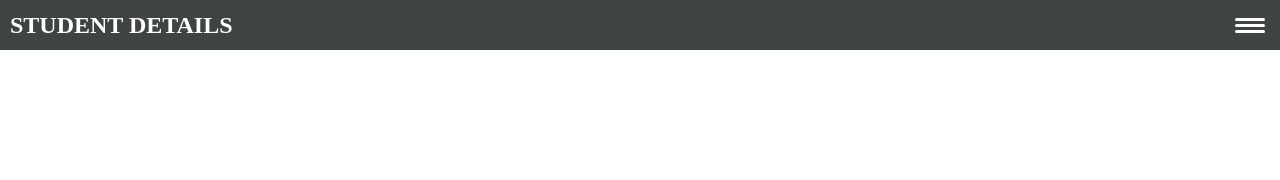
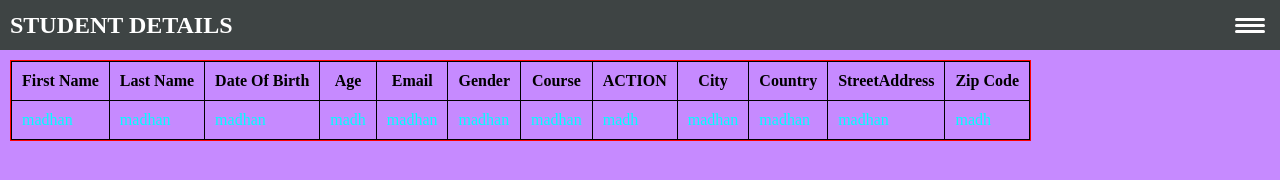
Before and after one commit to MADHANNVP/EMC, a plain HTML site: page StudentForm/studentform.html in a window 1280 px wide. Drawn offline with Linux system fonts and the light colour scheme.

Commit message:
update new file:

```diff
--- a/StudentForm/studentform.html
+++ b/StudentForm/studentform.html
@@ -16,92 +16,104 @@
     <link rel="stylesheet" href="studentform.css">
 
     <style>
-
-
-            .section--one--address p{
+        .section--one--address p {
             display: flex;
             flex-shrink: 0;
-                padding:10px;
+            padding: 10px;
         }
-            .street--address{
-                padding:5px;
+
+        .street--address {
+            padding: 5px;
             margin-left: 10px;
-                width:90%;
-                border:1px solid black;
+            width: 90%;
+            border: 1px solid black;
             outline: none;
         }
 
-            .section--one--Gender{
+        .section--one--Gender {
             padding: 4px;
             margin: 10px;
         }
-            .section--one--Gender p{
+
+        .section--one--Gender p {
             display: flex;
             flex-shrink: 0;
-                padding:10px;
+            padding: 10px;
         }
-            .gender{
-                padding:8px;
-                display:flex;
-                gap:5px;
+
+        .gender {
+            padding: 8px;
+            display: flex;
+            gap: 5px;
         }
-            .city-state{
-                display:flex;
+
+        .city-state {
+            display: flex;
             flex-direction: column;
-                width:92%;
+            width: 92%;
             margin-left: 10px;
-                gap:8px;
+            gap: 8px;
         }
-            .city-state input{
+
+        .city-state input {
             display: flex;
             flex-grow: 1;
-                padding:5px;
-                border:1px solid black;
-                outline:none;
+            padding: 5px;
+            border: 1px solid black;
+            outline: none;
 
         }
-            .section--one--course{
+
+        .section--one--course {
             display: flex;
             align-items: center;
         }
-            .sec{
-                padding:4px;
-                width:300px;
+
+        .sec {
+            padding: 4px;
+            width: 300px;
             outline: none;
-                border:1px solid black;
+            border: 1px solid black;
         }
-            .save{
-                padding:5px;
-                margin:10px;
-                width:100px;
+
+        .save {
+            padding: 5px;
+            margin: 10px;
+            width: 100px;
             background-color: aqua;
             /* border:none; */
             outline: none;
-                cursor:pointer;
+            cursor: pointer;
             animation-name: zome;
             animation-duration: 3s;
-                animation-timing-function:ease-in-out;
+            animation-timing-function: ease-in-out;
             animation-iteration-count: infinite;
         }
-            .save--div{
+
+        .save--div {
             display: flex;
             justify-content: center;
 
         }
-           @keyframes zome{
-            0%{
-                transform:scale(0.8);
+
+        @keyframes zome {
+            0% {
+                transform: scale(0.8);
             }
-            50%{
+
+            50% {
                 transform: scale(1);
             }
-            100%{
+
+            100% {
                 transform: scale(0.8);
             }
         }
-           .hidden{
-            display:none;
+
+        .hidden {
+            display: none;
         }
+
         .navbar--2 {
             background-color: #3e4444;
             color: white;
@@ -137,7 +149,8 @@
             border-radius: 25px;
             background-color: white;
         }
-.navbar--2--scroll{
+
+        .navbar--2--scroll {
             position: absolute;
             right: 0;
             top: 50px;
@@ -146,27 +159,60 @@
             padding: 10px;
             display: none;
         }
-.view{
-    display:block;
+
+        .view {
+            display: block;
         }
-.navbar--2--scroll a{
+
+        .navbar--2--scroll a {
             color: white;
             text-decoration: none;
         }
-            @media (min-width:767px){
-                .container{
-                    width:60%;
+
+        .student--details {
+            width: 100vw;
+            height: 100vh;
+            background-color: #c68aff;
+            /* color:white; */
         }
-                .main{
+
+        table {
+            border: 1px solid red;
+            border-collapse: collapse;
+        }
+
+        table tr th {
+            padding: 10px;
+            border: 1px solid black;
+        }
+
+        table tr td {
+            padding: 10px;
+            border: 1px solid black;
+            color: aqua;
+        }
+
+        @media (min-width:767px) {
+            .container {
+                width: 60%;
+            }
+
+            .main {
                 display: flex;
                 justify-content: center;
             }
-                .city-state{
-                display:flex;
+
+            .city-state {
+                display: flex;
                 flex-direction: row;
-                margin-left:10px;
-                width:92%;
-                gap:8px;
+                margin-left: 10px;
+                width: 92%;
+                gap: 8px;
+            }
+
+            table {
+
+                width: fit-content;
             }
         }
     </style>
@@ -212,20 +258,20 @@
                 <div class="section--one--Gender">
                     <p>Gender :</p>
                     <div class="gender">
-                    <input type="radio"class="genter" name="gender"><label>Male</label>
-                    <input type="radio"class="genter" name="gender"><label>FeMale</label>
+                        <input type="radio" class="genter" name="gender"><label>Male</label>
+                        <input type="radio" class="genter" name="gender"><label>FeMale</label>
                     </div>
                     <div class="section--one--course">
                         <p>Course:</p>
                         <select class="sec" onchange="onchan()">
-                        <option >Java</option>
-                        <option > python</option>
-                        <option >javascript</option>
-                        <option >R</option>
-                        <option >Sql</option>
+                            <option>Java</option>
+                            <option> python</option>
+                            <option>javascript</option>
+                            <option>R</option>
+                            <option>Sql</option>
                         </select>
                     </div>
-            </div>s
+                </div>
                 <div class="section--one--address">
                     <p>Address :</p>
                     <input type="text" placeholder="Street Address" class="street--address">
@@ -249,17 +295,40 @@
                 <span></span>
                 <span></span>
                 <span></span>
-            <div class="navbar--2--scroll" >
+                <div class="navbar--2--scroll">
                     <a href="#"> STUDENT INFORMATION</a>
                 </div>
             </button>
         </nav>
-    <div class="details">
-        <table>
+        <div class="details " style="width:90%;">
+            <table style="display:flex; flex-wrap:wrap;margin:10px;overflow-x: auto;">
+                <tr style=>
+                    <th>First Name</th>
+                    <th>Last Name</th>
+                    <th>Date Of Birth</th>
+                    <th>Age</th>
+                    <th>Email</th>
+                    <th>Gender</th>
+                    <th>Course</th>
+                    <th>ACTION</th>
+                    <th>City</th>
+                    <th>Country</th>
+                    <th>StreetAddress</th>
+                    <th>Zip Code</th>
+                </tr>
                 <tr>
-                <th>
-
-                </th>
+                    <td>madhan</td>
+                    <td>madhan</td>
+                    <td>madhan</td>
+                    <td>madh</td>
+                    <td>madhan</td>
+                    <td>madhan</td>
+                    <td>madhan</td>
+                    <td>madh</td>
+                    <td>madhan</td>
+                    <td>madhan</td>
+                    <td>madhan</td>
+                    <td>madh</td>
                 </tr>
             </table>
         </div>
--- a/StudentForm/studentform.js
+++ b/StudentForm/studentform.js
@@ -20,7 +20,7 @@ std.addEventListener("click",function(){
 })
 var navscr1=document.querySelector(".navbar--2--scroll")
 var btn2=document.querySelector(".navbar--2--btn")
-// var body2=document.querySelector(".")
+var navbartwo=document.querySelector(".student--details")
 var body3=document.querySelector(".navbar--2--heading")
 btn2.addEventListener("click",function(){
     navscr1.classList.add("view")
@@ -31,3 +31,6 @@ body3.addEventListener("click", function () {
 navbar1.addEventListener("click",function(){
     navbar2.classList.remove("hidden")
 })
+navbar1.addEventListener("click",function(){
+    navbartwo.classList.add("hidden")
+})
```
Lines whose indentation alone changed are shown as unchanged.
